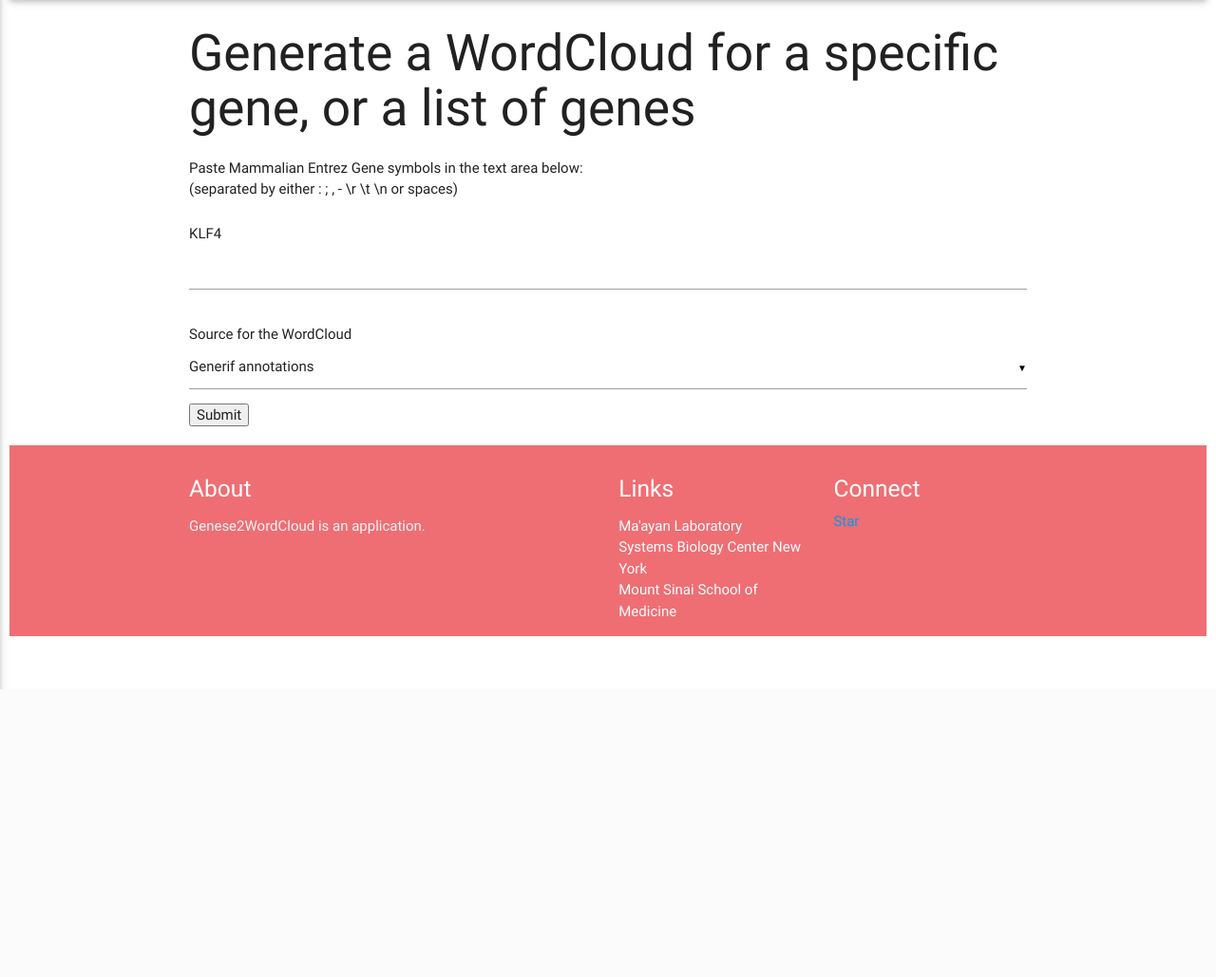
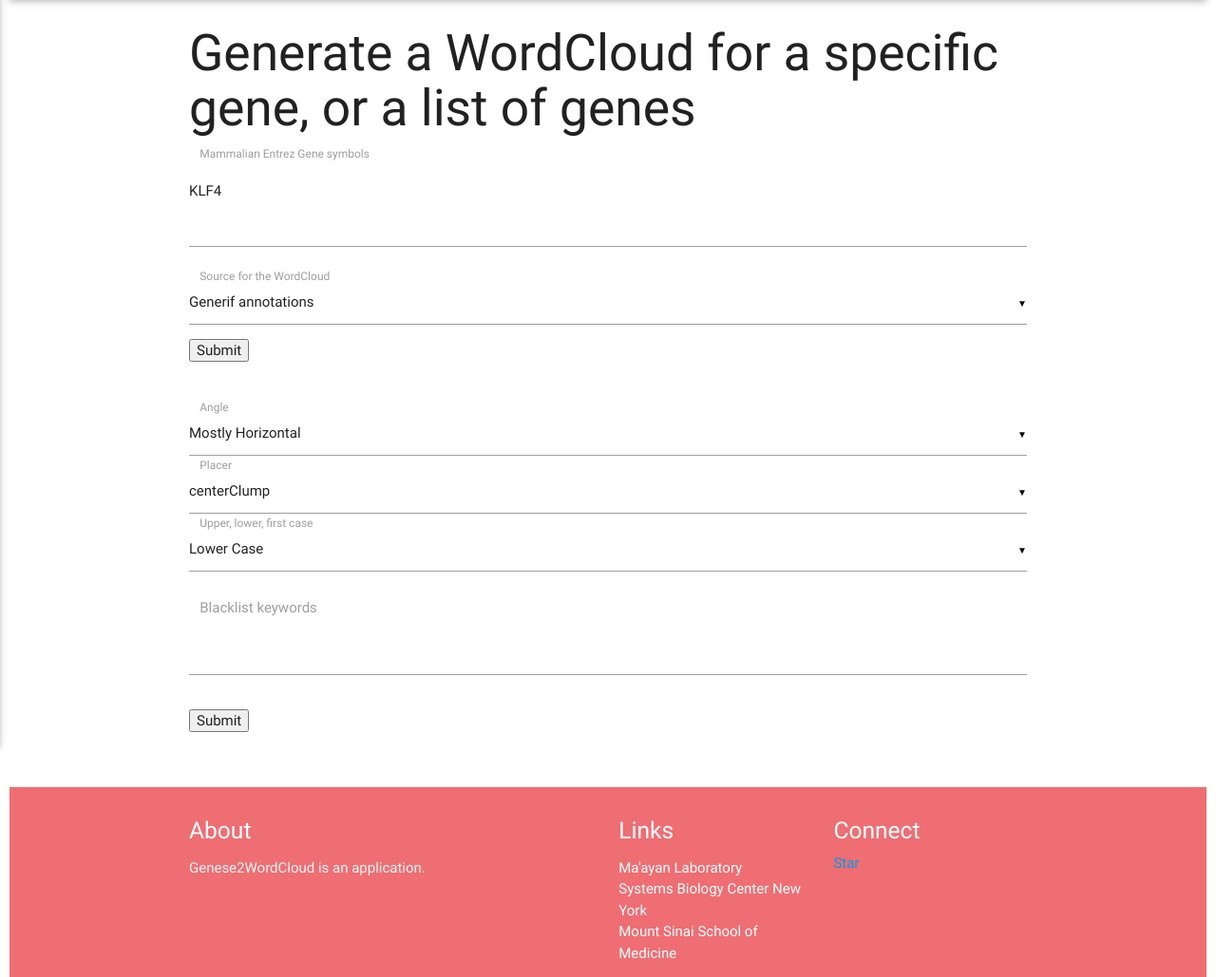
Before and after one commit to MaayanLab/GenesToWordCloud, a Flask app: page /create/genes in a window 1280 px wide. Shown: the part 74-1103 px from the top of the page at 95% size. Before the commit the page ends 800 px from the top, so only its background shows below. Run offline with Flask 2, Linux system fonts and the light colour scheme; some libraries are stand-ins or nearby versions.

Commit message:
Extended create to include the things in the old view
Also renamed main.py -> app.py and a run.py for executing it

Daniel Clarke

```diff
--- a/main.py
+++ b/app.py
@@ -1,7 +1,6 @@
-#!/usr/local/bin/python3
-
 import re
 import urllib
+import random
 from word_cloud import generate
 from flask import Flask, render_template, url_for, request
 app = Flask(__name__, static_folder='static')
@@ -22,6 +21,39 @@ def route_page(func):
 	app.add_url_rule('/create/%s' % (name), 'create_%s' % (name), create)
 	app.add_url_rule('/view/%s' % (name), 'view_%s' % (name), func, methods=['GET'])
 
+def process(text, args):
+	d = {}
+
+	angler = args.get('angler')
+	if angler:
+		if angler == 'mostlyHoriz':
+			d['prefer_horizontal'] = 0.9
+		elif angler == 'horiz':
+			d['prefer_horizontal'] = 1.0
+		elif angler == 'random':
+			d['prefer_horizontal'] = random.uniform(0, 1)
+	# todo: heaped, hexes
+
+	placer = args.get('placer')
+	if placer:
+		pass
+		# centerClump, horizBandAnchoredLeft, horizLine, swirl, upperLeft, wave
+
+	case = args.get('case')
+	if case:
+		if case == 'lower':
+			text = text.lower()
+		elif case == 'upper':
+			text = text.upper()
+		elif case == 'first':
+			text = text.capitalize()
+
+	blacklist = args.get('blacklist')
+	if blacklist:
+		d['stopwords'] = blacklist.split()
+
+	return generate(text, **d)
+
 @route_page
 def genes():
 	# request.form['genes']
@@ -31,19 +63,16 @@ def genes():
 @route_page
 def free_text():
 	text = request.args.get('text')
-	# request.form['stopwords'],
-	# request.form['biostopwords'],
-	return generate(text)
+	# todo stopwords, biostopwords
+	return process(text, request.args)
 
 @route_page
 def url():
 	url = urllib.request.urlopen(request.args.get('url'))
 	text = '\n'.join(map(str, url.readlines()))
 	url.close()
-	# html entities
-	# request.form['stopwords'],
-	# request.form['biostopwords'],
-	return generate(text)
+	# todo: stopwords, biostopwords
+	return process(text, request.args)
 
 @route_page
 def author():
@@ -63,6 +92,3 @@ def bmc():
 		urllib.request.get('http://www.biomedcentral.com/bmcbioinformatics/mostviewed/')
 	# todo
 	pass
-
-
-app.run(debug=True)
--- /dev/null
+++ b/run.py
@@ -0,0 +1,4 @@
+#!/usr/local/bin/python3
+
+from app import app
+app.run(debug=True)
--- a/templates/create.html
+++ b/templates/create.html
@@ -2,6 +2,45 @@
 {% block head %}<title>Genes2WorldCloud: Create {% block title %}{% endblock %}</title>{% endblock %}
 {% block body %}
 <h2>{% block header %}{% endblock %}</h2>
-<form method="post" action="javascript:create('{{ cloud_type }}')">{% block form %}{% endblock %}</form>
+<form method="post" action="javascript:create('{{ cloud_type }}')">
+	{% block form %}{% endblock %}
+	<p><br /></p>
+	<p class="input-field">
+		<select name="angler" id="angler">
+			<option value="mostlyHoriz">Mostly Horizontal</option>
+			<option value="heaped">Heaped</option>
+			<option value="hexes">Hexes</option>
+			<option value="horiz">Horizontal</option>
+			<option value="random">Random</option>
+			<option value="updAndDown">Up And Down</option>
+		</select>
+		<label for="angler">Angle</label>
+	</p>
+	<p class="input-field">
+		<select name="placer" id="placer">
+			<option value="centerClump">centerClump</option>
+			<option value="horizBandAnchoredLeft">horizBandAnchoredLeft</option>
+			<option value="horizLine">horizLine</option>
+			<option value="swirl">swirl</option>
+			<option value="upperLeft">upperLeft</option>
+			<option value="wave">wave</option>
+		</select>
+		<label for="placer">Placer</label>
+	</p>
+	<p class="input-field">
+		<select name="case" id="case">
+			<option value="lower">Lower Case</option>
+			<option value="upper">Upper Case</option>
+			<option value="first">First Letter Case</option>
+		</select>
+		<label for="case">Upper, lower, first case</label>
+	</p>
+	<p class="input-field">
+		<textarea name="blacklist" id="blacklist" class="materialize-textarea"></textarea>
+		<label for="blacklist">Blacklist keywords</label>
+	</p>
+	<p class="input-field"><input type="submit"></p>
+</form>
+<p><br /></p>
 <div class="container" id="view"></div>
 {% endblock %}
--- a/templates/create/free_text.html
+++ b/templates/create/free_text.html
@@ -4,7 +4,7 @@
 {% block form %}
 <p class="input-field">
 	Paste free text in the text box below. Words will be stemmed and common English words will be removed.<br />
-	<textarea name="text" id="text" class="materialize-textarea"></textarea><br />
+	<textarea name="text" id="text" class="materialize-textarea"></textarea>
 </p>
 <p class="input-field">
 	<input type="checkbox" id="stopwords" name="stopwords">
@@ -14,5 +14,4 @@
 	<input type="checkbox" id="biostopwords" name="biostopwords">
 	<label for="biostopwords">Remove common Biological Terms</label>
 </p>
-<p class="input-field"><input type="submit"></p>
 {% endblock %}
--- a/templates/create/genes.html
+++ b/templates/create/genes.html
@@ -3,12 +3,10 @@
 {% block header %}Generate a WordCloud for a specific gene, or a list of genes{% endblock %}
 {% block form %}
 <p class="input-field">
-	Paste Mammalian Entrez Gene symbols in the text area below:<br />
-	(separated by either : ; , - \r \t \n or spaces)<br />
 	<textarea name="genes" id="genes" class="materialize-textarea">KLF4</textarea>
+	<label for="genes">Mammalian Entrez Gene symbols</label>
 </p>
 <p class="input-field">
-	Source for the WordCloud
 	<select name="source" id="source">
 		<option value="generif">Generif annotations</option>
 		<option value="pubmed">Abstracts of Pubmed articles</option>
@@ -16,6 +14,7 @@
 		<option value="mp">Mammalian Phenotype Ontology annotations</option>
 		<option value="mesh_terms">Mesh Terms from Pubmed</option>
 	</select>
-	</p>
+	<label for="source">Source for the WordCloud</label>
+</p>
 <p class="input-field"><input type="submit"></p>
 {% endblock %}
--- a/templates/index.html
+++ b/templates/index.html
@@ -1,8 +1,5 @@
 {% extends "base.html" %}
 {% block head %}<title>Genes2WorldCloud</title>{% endblock %}
 {% block body %}<h1>Home</h1>
-<p>
-	Generate WordClouds from a list of genes, single genes, free text, URLs, or find the themes of the currently most popular articles in BMC Bioinformatics.<br/>
-	<i>Please be patient, sometimes it may take several minutes to generate a WordCloud.</i><br/><br/>
-</p>
+<p>Generate WordClouds from a list of genes, single genes, free text, URLs, or find the themes of the currently most popular articles in BMC Bioinformatics.</p>
 {% endblock %}
--- a/word_cloud.py
+++ b/word_cloud.py
@@ -2,9 +2,9 @@ from io import BytesIO
 from flask import send_file
 from wordcloud import WordCloud
 
-def generate(text, stop_words=[]):
+def generate(text, **kwargs):
 	""" Given any text, this function generates a word cloud """
 	img = BytesIO()
-	WordCloud().generate(text).to_image().save(img, 'jpeg')
+	WordCloud(**kwargs).generate(text).to_image().save(img, 'jpeg')
 	img.seek(0)
 	return send_file(img, mimetype='image/jpg')
```
